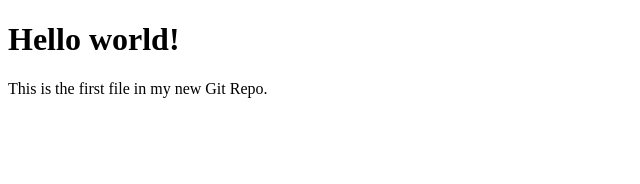
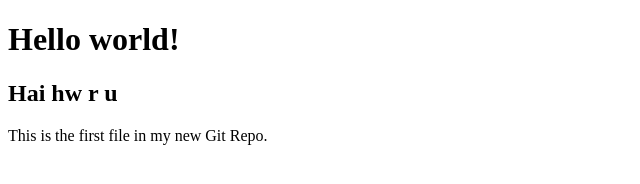
Before and after one commit to Fa-na-ali/example, a plain HTML site: page index.html in a window 1280 px wide. Shown: the whole page, without its empty margins (0-640 px from the left). Drawn offline with Linux system fonts and the light colour scheme.

Commit message:
new h2 added

```diff
--- a/index.html
+++ b/index.html
@@ -6,6 +6,7 @@
 <body>
 
 <h1>Hello world!</h1>
+<h2>Hai hw r u</h2>
 <p>This is the first file in my new Git Repo.</p>
 
 </body>
```
